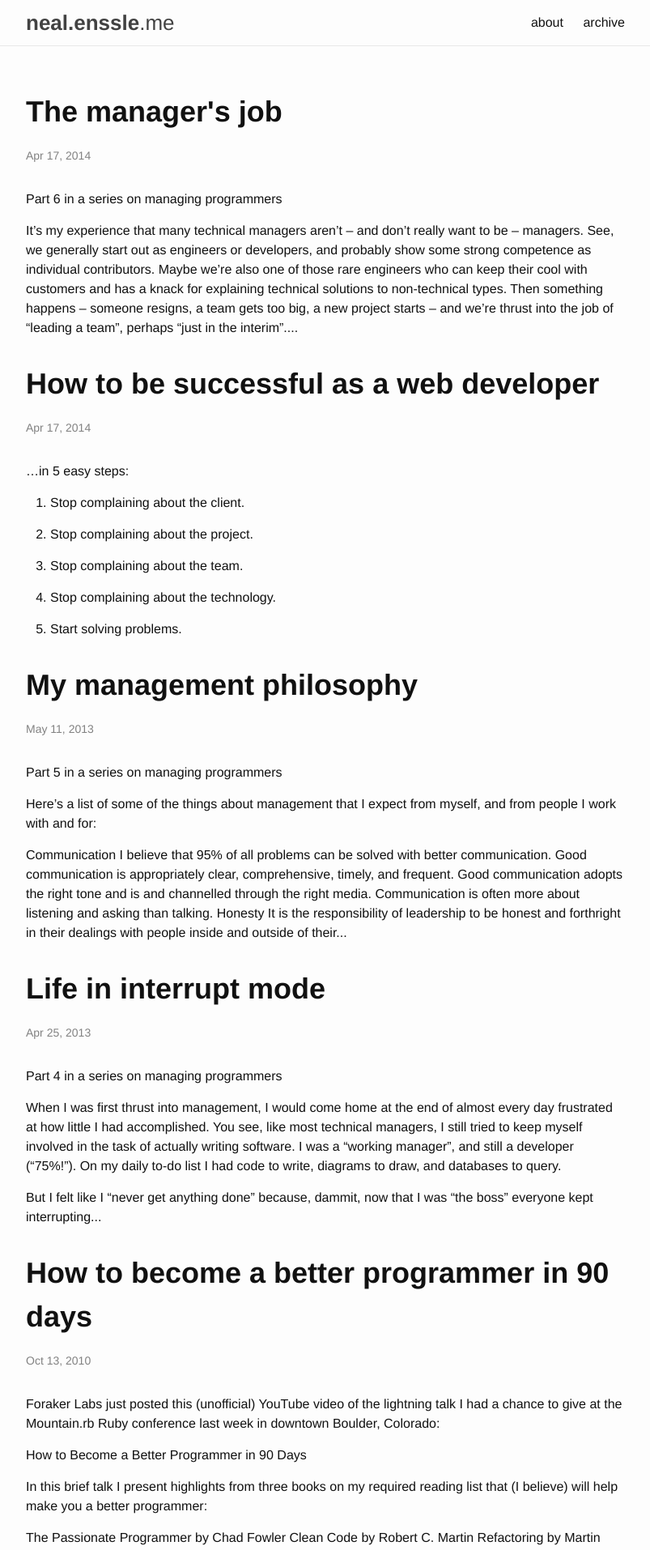
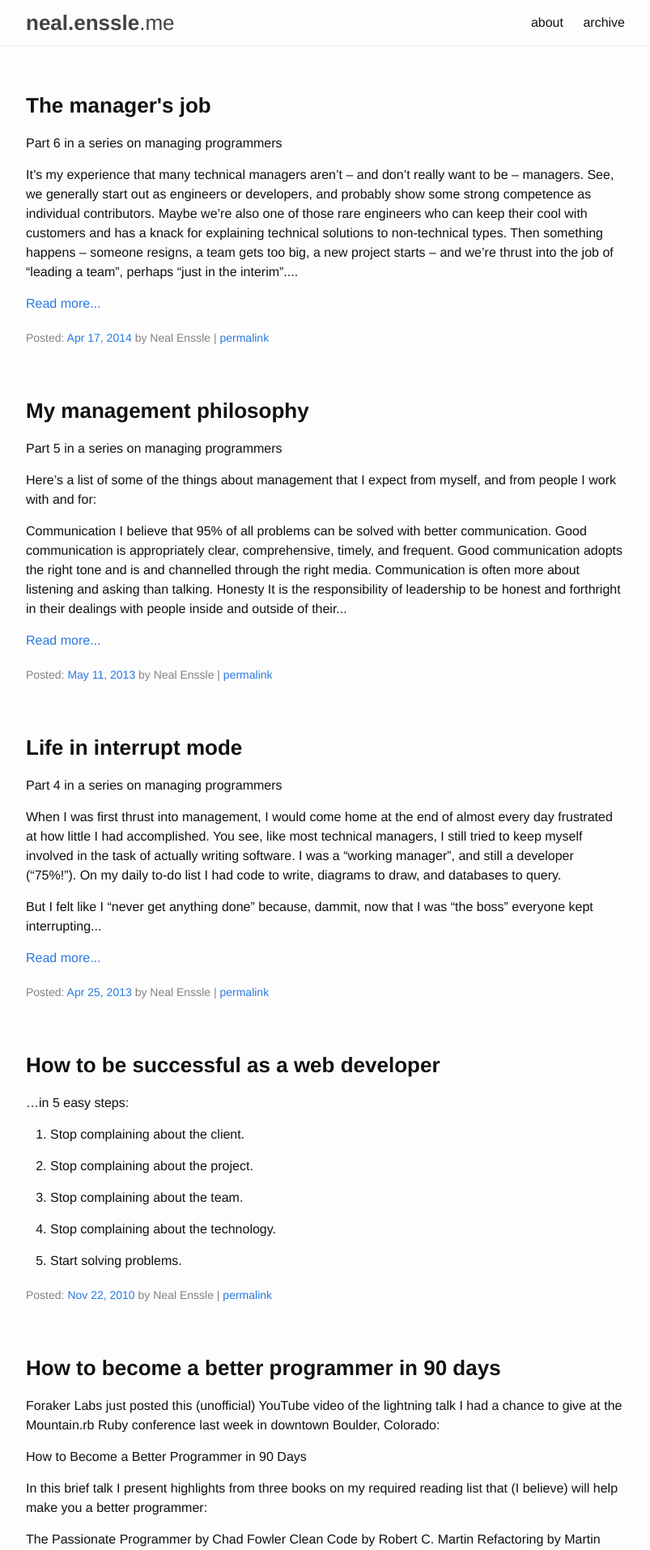
Before and after one commit to nealenssle/nealenssle.github.io, a Jekyll site: the page built from index.html, in a window 1280 px wide. Shown: the top 1914 px of the page at 81% size, without its empty margins (238-1041 px from the left). Built offline with Jekyll 4.4.1, drawn with Linux system fonts in a browser that asks for light colours; some of the changed text lies outside the part shown.

Commit message:
Layout tweaks and working 'Read more...' links

```diff
--- a/_posts/2010-11-22-how-to-be-successful-as-a-web-developer.md
+++ b/_posts/2010-11-22-how-to-be-successful-as-a-web-developer.md
@@ -1,7 +1,7 @@
 ---
 layout: post
 title:  "How to be successful as a web developer"
-date:   2014-04-17 05:17:13
+date:   2010-11-22 05:17:13
 categories: career
 permalink: success-as-a-web-developer
 ---
--- a/_sass/_base.scss
+++ b/_sass/_base.scss
@@ -89,15 +89,15 @@ h1, h2, h3, h4, h5, h6 {
  * Links
  */
 a {
-    color: $text-color;  // $brand-color;
+    color: $brand-color;
     text-decoration: none;
 
     &:visited {
-        // color: darken($brand-color, 15%);
+        color: darken($brand-color, 15%);
     }
 
     &:hover {
-        color: $text-color;
+        color: $brand-color;
         text-decoration: underline;
     }
 }
--- a/_sass/_layout.scss
+++ b/_sass/_layout.scss
@@ -175,7 +175,7 @@
     list-style: none;
 
     > li {
-        margin-bottom: $spacing-unit;
+        margin-bottom: 60px; // $spacing-unit;
     }
 }
 
@@ -186,7 +186,11 @@
 
 .post-link {
     display: block;
-    font-size: 36px;
+    font-size: 26px;
+}
+
+a.post-link {
+  color: $text-color;
 }
 
 
@@ -195,11 +199,11 @@
  * Posts
  */
 .post-header {
-    margin-bottom: $spacing-unit;
+    // margin-bottom: $spacing-unit;
 }
 
 .post-title {
-    font-size: 36px;
+    font-size: 26px;
     // letter-spacing: -1px;
     // line-height: 1;
 
@@ -209,7 +213,7 @@
 }
 
 .post-content {
-    margin-bottom: $spacing-unit;
+    margin-bottom: 20px;
 
     h2 {
         font-size: 32px;
--- a/index.html
+++ b/index.html
@@ -6,12 +6,18 @@ layout: default
 
   <ul class="post-list">
     {% for post in site.posts %}
+      {% assign word_count = post.content | number_of_words %}
       <li>
         <h2>
           <a class="post-link" href="{{ post.url | prepend: site.baseurl }}">{{ post.title }}</a>
         </h2>
-        <span class="post-meta">{{ post.date | date: "%b %-d, %Y" }}</span>
-        <p class="post-content">{{ post.content | truncatewords:100 }}</p>
+        <div class="post-content">
+          {{ post.content | truncatewords:100 }}
+          {% if word_count > 100 %}
+          <p class="post-content"><a href="{{ post.url | prepend: site.baseurl }}">Read more...</a></p>
+          {% endif %}
+        </div>
+        <p class="post-meta">Posted: <a href="{{ post.url | prepend: site.baseurl }}">{{ post.date | date: "%b %-d, %Y" }}</a> by Neal Enssle | <a href="{{ post.url | prepend: site.baseurl }}">permalink</a></p>
       </li>
     {% endfor %}
   </ul>
```
